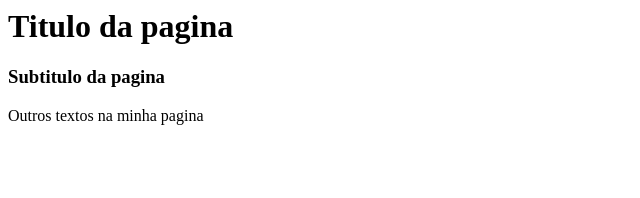
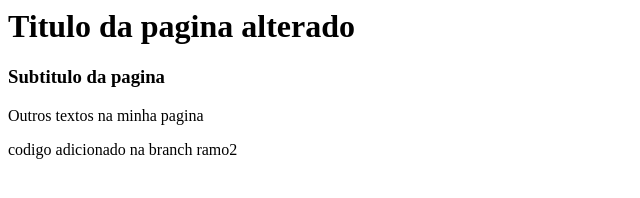
Before and after one commit to nagazaki002/nagazaki002, a plain HTML site: page index.html in a window 1280 px wide. Shown: the whole page, without its empty margins (0-640 px from the left). Drawn offline with Linux system fonts and the light colour scheme.

Commit message:
criado arquivo home.html

```diff
--- a/index.html
+++ b/index.html
@@ -1,9 +1,12 @@
 <body>
     <div>
-        <h1>Titulo da pagina</h1>
+        <h1>Titulo da pagina alterado</h1>
         <h3>Subtitulo da pagina</h3>
     </div>
     <div>
         Outros textos na minha pagina
     </div>
+    <p>
+        codigo adicionado na branch ramo2
+    </p>
 </body>
```
Also changed, not shown: home.html (added).
